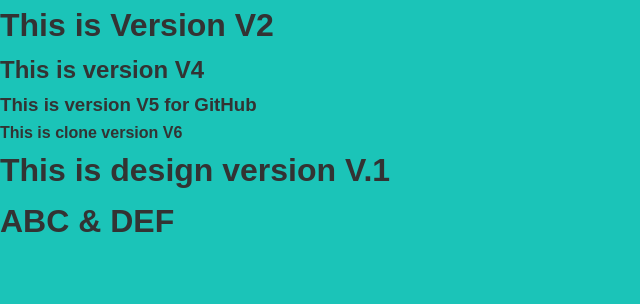
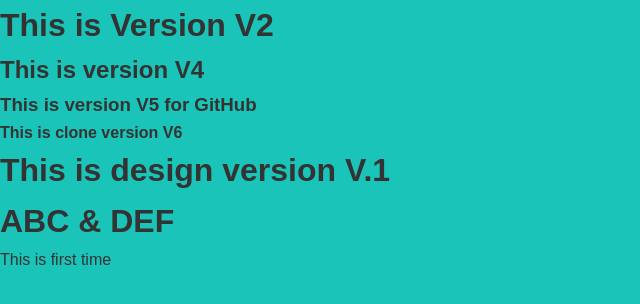
Before and after one commit to pramodpatil08/MyRepo, a plain HTML site: page index.html in a window 1280 px wide. Shown: the whole page, without its empty margins (0-640 px from the left). Drawn offline with Linux system fonts and the light colour scheme.

Commit message:
Update index.html

```diff
--- a/index.html
+++ b/index.html
@@ -15,6 +15,6 @@
     <h4>This is clone version V6</h4>
     <h1>This is design version V.1</h1>
     <h1>ABC & DEF</h1>
-
+    <p>This is first time</p>
 </body>
 </html>
```
